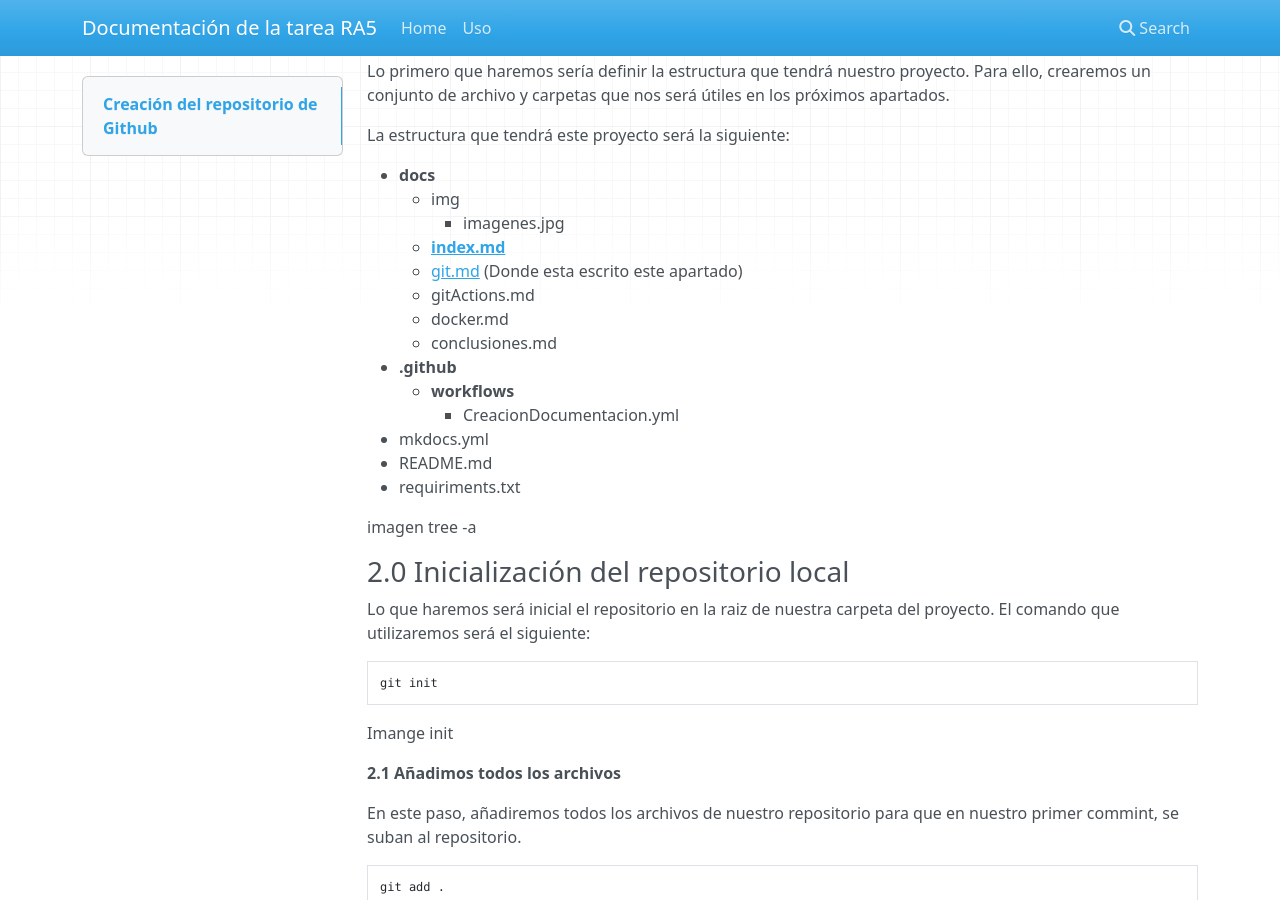
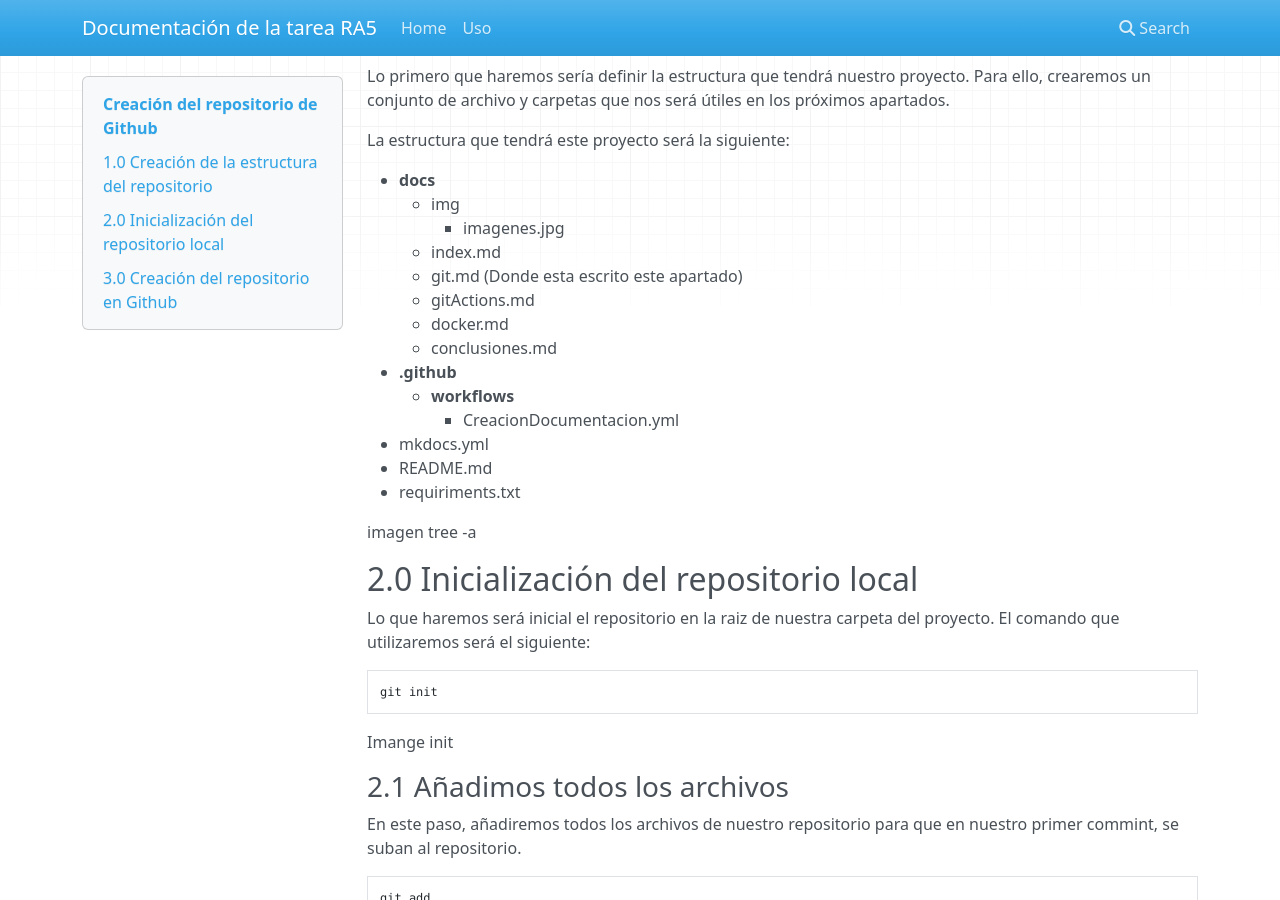
Before and after one commit to victorgc34/PPS-Unidad0-Tarea-Victor, an MkDocs documentation site: the page built from docs/git.md, in a window 1280 px wide and 900 px high, scrolled down 357 px. Built offline with MkDocs 1.6.1, drawn with Linux system fonts in a browser that asks for light colours; nearby versions of some CDN libraries.

Commit message:
Update headings in git.md for consistency

```diff
--- a/docs/git.md
+++ b/docs/git.md
@@ -8,7 +8,7 @@
 2. **Inicialización del repositorio local**
 3. **Creación del repositorio en Github**
 
-### 1.0 Creación de la estructura del repositorio
+## 1.0 Creación de la estructura del repositorio
 
 Lo primero que haremos sería definir la estructura que tendrá nuestro proyecto. Para ello, crearemos un conjunto de archivo y carpetas que nos será útiles en los próximos apartados.
 
@@ -17,8 +17,8 @@
 - **docs**
     - img
         - imagenes.jpg
-    - [**index.md**](http://index.md)
-    - [git.md](http://git.md) (Donde esta escrito este apartado)
+    - index.md
+    - git.md (Donde esta escrito este apartado)
     - gitActions.md
     - docker.md
     - conclusiones.md
@@ -31,7 +31,7 @@
 
 imagen tree -a
 
-### 2.0 Inicialización del repositorio local
+## 2.0 Inicialización del repositorio local
 
 Lo que haremos será inicial el repositorio en la raiz de nuestra carpeta del proyecto. El comando que utilizaremos será el siguiente:
 
@@ -41,7 +41,7 @@
 
 Imange init
 
-**2.1 Añadimos todos los archivos**
+### 2.1 Añadimos todos los archivos
 
 En este paso, añadiremos todos los archivos de nuestro repositorio para que en nuestro primer commint, se suban al repositorio.
 
@@ -51,7 +51,7 @@
 
 Imange git add
 
-**2.2 Creación de la primera “instantánea” de nuestro repositorio**
+### 2.2 Creación de la primera “instantánea” de nuestro repositorio
 
 Para crear nuestro primer commint, tendremos utilizar este comando, en el cual indicaremos el motivo de este.
 
@@ -61,7 +61,7 @@
 
 Imagen del commint
 
-### **3.0 Creación del repositorio en Github**
+## 3.0 Creación del repositorio en Github
 
 Aquí, crearemos el nuestro repositorio en la nube y lo vincula con el repositorio local previamente creado. Para ello, tendremos que indicar nuestro “***nombre de usuario de github”***  y ***“Nombre del repositorio a crear”***. Además, antes de crearlo, le indicaremos la rama a la que apuntamos.
 
```
